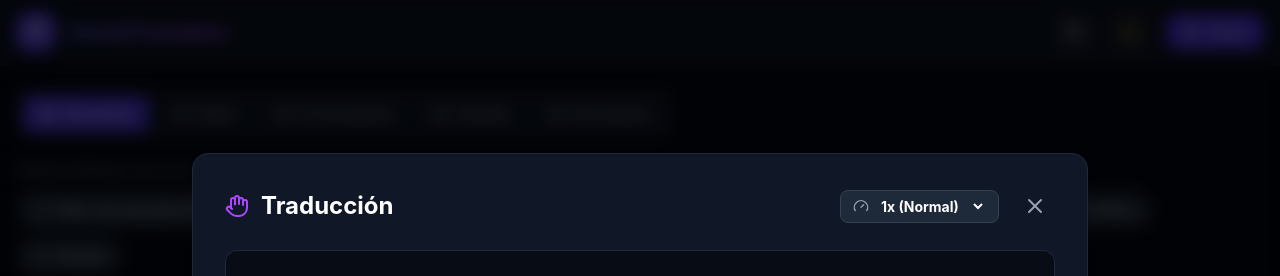
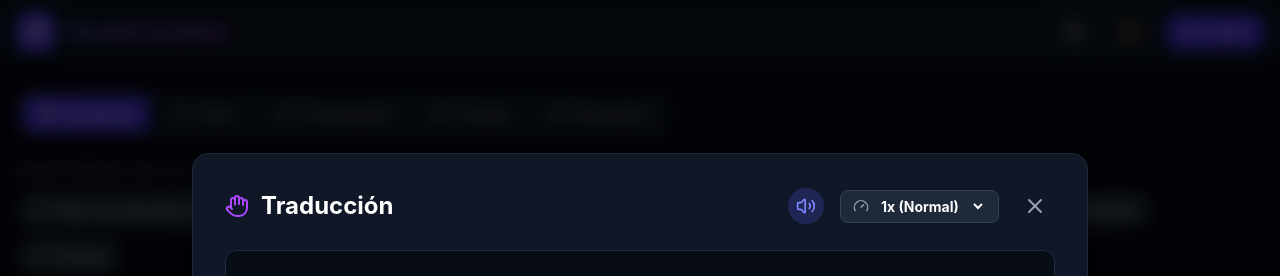
Before and after one commit to MrGrayMind/handstranslator, a React (Vite) app: page / in a window 1280 px wide. Both pictures are taken after a click on the button "Hola, soy una persona sorda". Shown: the top 276 px of the page. Built offline with nearby package versions, Linux system fonts and the light colour scheme.

Commit message:
add button to sign modal

```diff
--- a/src/App.tsx
+++ b/src/App.tsx
@@ -95,8 +95,10 @@ export default function App() {
   // ── Estados para Texto a Señas ──
   const [inputText, setInputText] = useState('')
   const [playlist, setPlaylist] = useState<{ isSpace: boolean; url: string; label: string }[]>([])
+
   const [signModalOpen, setSignModalOpen] = useState(false)
   const [modalPlaylist, setModalPlaylist] = useState<{ isSpace: boolean; url: string; label: string }[]>([])
+  const [modalText, setModalText] = useState('') // NUEVO: Guardar el texto exacto
 
   // ── Limits ──
   const [limits, setLimits] = useState<null | {
@@ -278,6 +280,7 @@ export default function App() {
   const handleTextToSign = () => setPlaylist(generatePlaylistFromText(inputText))
 
   const openSignModal = (text: string) => {
+    setModalText(text)
     setModalPlaylist(generatePlaylistFromText(text))
     setSignModalOpen(true)
   }
@@ -665,7 +668,17 @@ export default function App() {
           <div className={`relative w-full max-w-4xl rounded-2xl p-6 md:p-8 shadow-2xl ${theme === 'dark' ? 'bg-gray-900 border border-gray-800' : 'bg-white'}`}>
             <div className="flex justify-between items-center mb-6">
               <h2 className={`text-2xl font-bold flex items-center gap-3 ${theme === 'dark' ? 'text-white' : 'text-gray-900'}`}><Hand className="text-purple-500" /> Traducción</h2>
-              <div className="flex items-center gap-4">
+              <div className="flex items-center gap-3 md:gap-4">
+
+                {/* ✅ NUEVO: Botón de Audio */}
+                <button
+                  onClick={() => speak(modalText)}
+                  className={`p-2 rounded-full transition-colors cursor-pointer ${theme === 'dark' ? 'bg-indigo-500/20 text-indigo-400 hover:bg-indigo-500/40' : 'bg-indigo-100 text-indigo-600 hover:bg-indigo-200'}`}
+                  title="Escuchar texto en voz alta"
+                >
+                  <Volume2 size={20} />
+                </button>
+
                 {/* Control de Velocidad (Visual) */}
                 <div className={`flex items-center gap-2 px-3 py-1.5 rounded-lg border ${theme === 'dark' ? 'bg-gray-800 border-gray-700' : 'bg-gray-100 border-gray-200'}`}>
                   <Gauge size={16} className={theme === 'dark' ? 'text-gray-400' : 'text-gray-500'} />
@@ -675,7 +688,8 @@ export default function App() {
                     <option value={1.5}>1.5x (Rápido)</option>
                   </select>
                 </div>
-                <button onClick={() => setSignModalOpen(false)} className={`p-2 rounded-full transition-colors ${theme === 'dark' ? 'hover:bg-gray-800 text-gray-400' : 'hover:bg-gray-100 text-gray-600'}`}><X size={24} /></button>
+
+                <button onClick={() => setSignModalOpen(false)} className={`p-2 rounded-full transition-colors cursor-pointer ${theme === 'dark' ? 'hover:bg-gray-800 text-gray-400' : 'hover:bg-gray-100 text-gray-600'}`}><X size={24} /></button>
               </div>
             </div>
 
```
